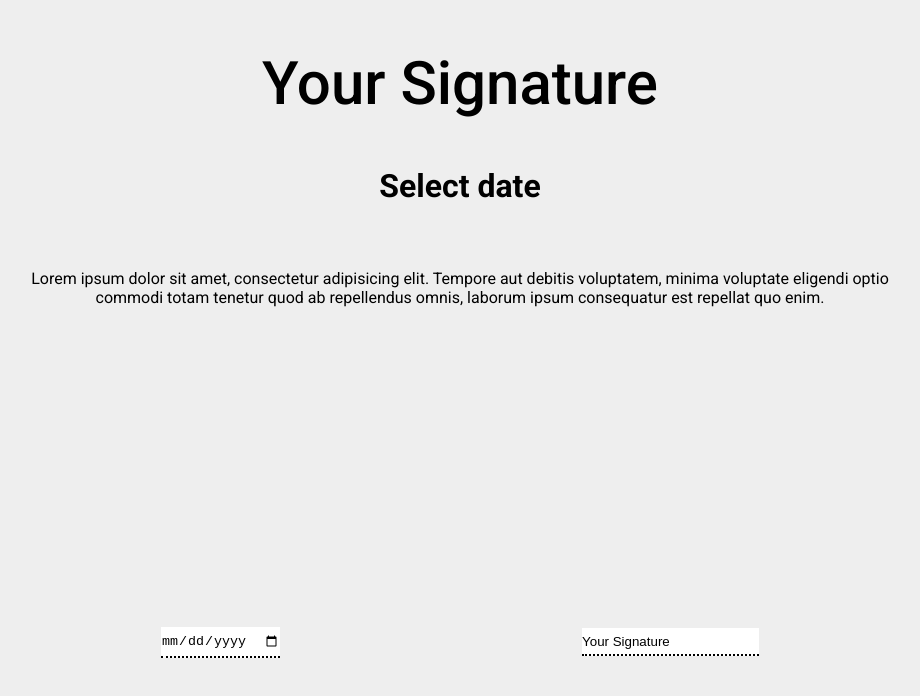
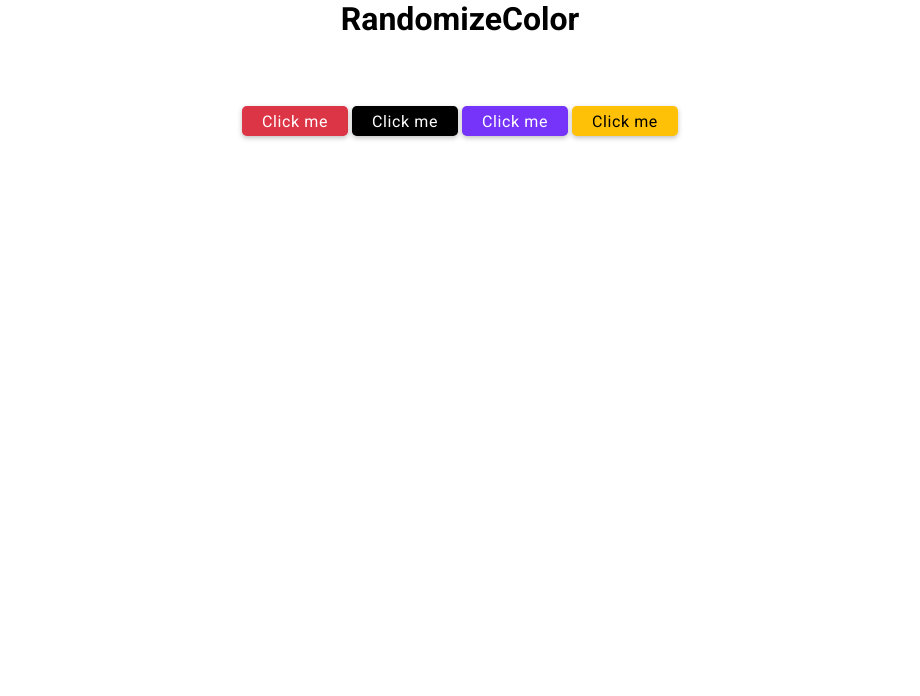
Before and after one commit to jhpstevens/30reactprojects, a React (Create React App) app: page / in a window 1280 px wide. Shown: the top 696 px of the page, without its empty margins (180-1100 px from the left). Built offline with nearby package versions, Linux system fonts and the light colour scheme.

Commit message:
Using events and functions to Randomize colors P02

```diff
--- a/src/App.js
+++ b/src/App.js
@@ -1,11 +1,14 @@
 import React, { StrictMode } from 'react';
 import "./App.css";
-import EsignatureApp from "./projects/01-e-signature-app/EsignatureApp";
+// import EsignatureApp from "./projects/01-e-signature-app/EsignatureApp";
+import RandomizeColors from "./projects/02-randomize-colors/RandomizeColors";
+
 
 function App() {
   return (
     <div className="App">
-      <EsignatureApp/>
+      {/* <EsignatureApp/> */}
+      <RandomizeColors/>
     </div>
   );
 }
--- /dev/null
+++ b/src/projects/02-randomize-colors/RandomizeColors.jsx
@@ -0,0 +1,48 @@
+import React from "react";
+import Title from "../components/Title";
+
+export default function RandomizeColors() {
+  function handleClick(event) {
+    // console.log("click");
+    console.log(event.target);
+  }
+
+  // this has the same functionality as the funtion
+  const handleSecClick = (e) => {
+    // console.log(e.target);
+    // console.log(getRandomColor());
+    let body = document.querySelector("body");
+    body.style.background = getRandomColor();
+    e.target.style.backgroundColor = getRandomColor();
+  };
+
+  function getRandomColor() {
+    let letters = "0123456789ABCDEF";
+    let color = "#";
+    for (let i = 0; i < 6; i++) {
+      color += letters[Math.floor(Math.random() * 16)];
+    }
+    return color;
+  }
+
+  return (
+    <div className="container m-auto text-center">
+      <Title text={"RandomizeColor"} classes={"mb-4"} />
+      <button
+        className="btn btn-danger"
+        onClick={(event) => handleClick(event)}
+      >
+        Click me
+      </button>
+      <button className="btn btn-succes" onClick={handleSecClick}>
+        Click me
+      </button>
+      <button className="btn btn-primary" onClick={handleSecClick}>
+        Click me
+      </button>
+      <button className="btn btn-warning" onClick={handleSecClick}>
+        Click me
+      </button>
+    </div>
+  );
+}
```
Also changed, not shown: 1 other file (tests, documents, lock files or other folders).
